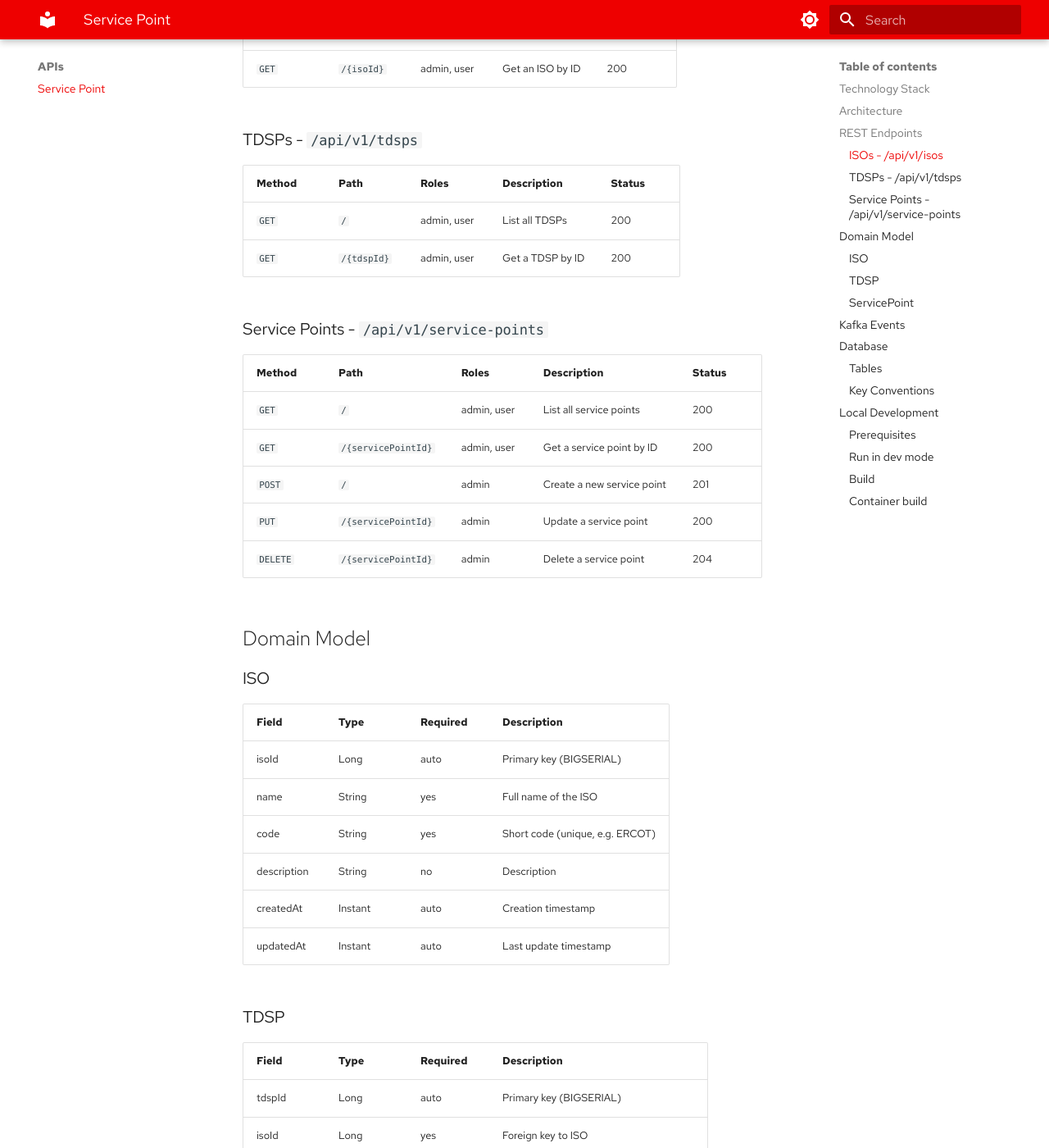
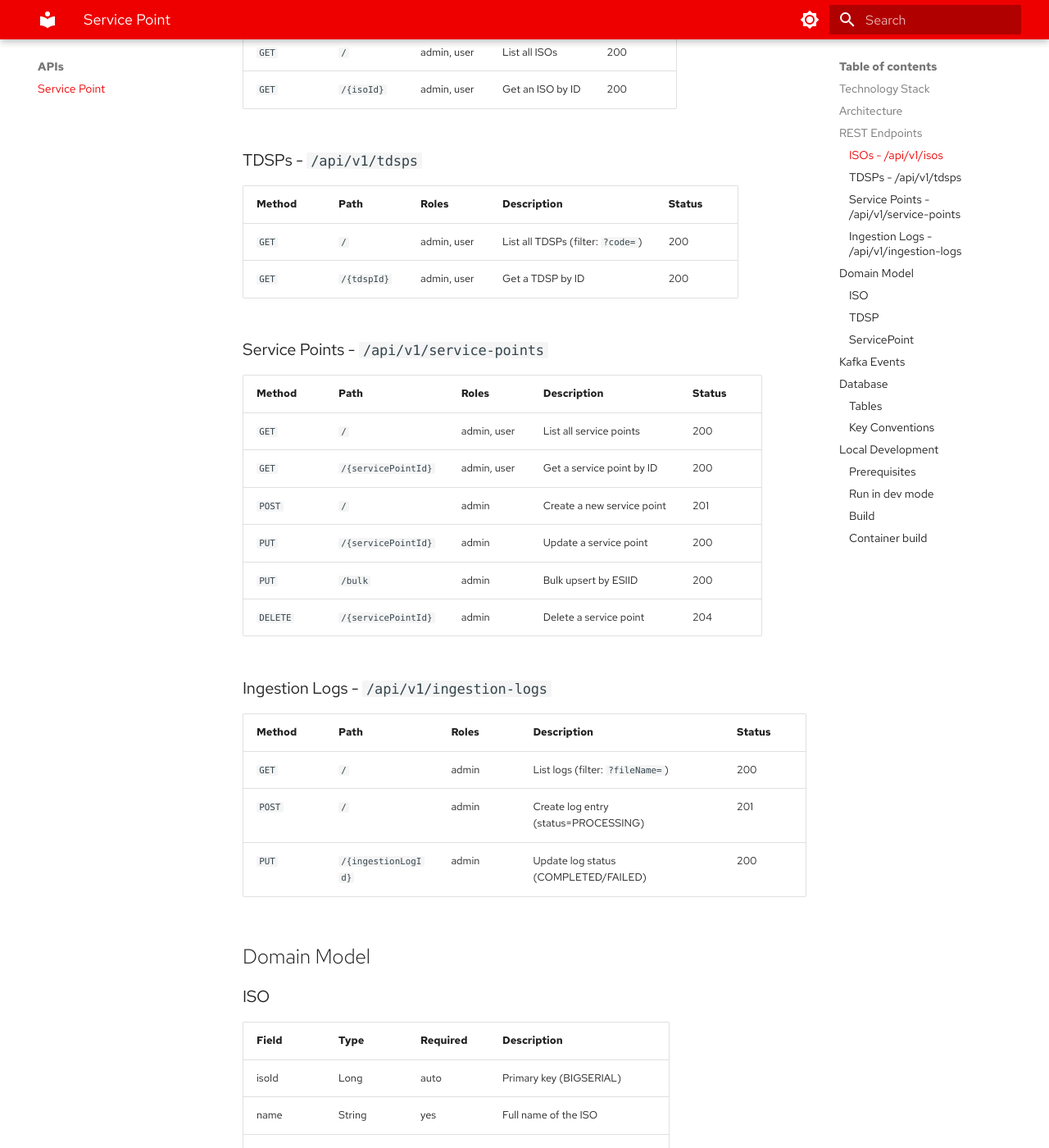
Before and after one commit to ossrep/ossrep.github.io, an MkDocs documentation site: the page built from docs/apis/service-point.md, in a window 1280 px wide and 1400 px high, scrolled down 1307 px. Shown: the whole window at 82% size. Built offline with MkDocs 1.6.1 and Material for MkDocs 9.7.7, drawn with Linux system fonts in a browser that asks for light colours; some web fonts are replaced; some of the changed text lies outside the part shown.

Commit message:
Add job-ercot-esiid to project list, update service-point endpoints
Add bulk upsert, TDSP code filter, and ingestion log endpoints to
service-point docs. Note ingestion logic now lives in job-ercot-esiid.

Co-authored-by: Cursor <cursoragent@cursor.com>

```diff
--- a/docs/apis/service-point.md
+++ b/docs/apis/service-point.md
@@ -22,7 +22,7 @@ The API follows a three-tier architecture:
 - **Repository layer** (`com.ossrep.servicepoint.repository`) - JPA entities, Panache repositories
 - **ISO layer** (`com.ossrep.servicepoint.iso`) - ISO reference data (read-only)
 - **TDSP layer** (`com.ossrep.servicepoint.tdsp`) - TDSP reference data (read-only)
-- **Ingestion layer** (`com.ossrep.servicepoint.ingestion`) - ERCOT ESIID data ingestion
+- **Ingestion layer** (`com.ossrep.servicepoint.ingestion`) - Ingestion log tracking (ERCOT ingestion logic lives in [job-ercot-esiid](https://github.com/ossrep/job-ercot-esiid))
 
 ## REST Endpoints
 
@@ -37,10 +37,10 @@ All endpoints are secured with OIDC and require appropriate roles.
 
 ### TDSPs - `/api/v1/tdsps`
 
-| Method   | Path           | Roles        | Description          | Status |
-| -------- | -------------- | ------------ | -------------------- | ------ |
-| `GET`    | `/`            | admin, user  | List all TDSPs       | 200    |
-| `GET`    | `/{tdspId}`    | admin, user  | Get a TDSP by ID     | 200    |
+| Method   | Path           | Roles        | Description                        | Status |
+| -------- | -------------- | ------------ | ---------------------------------- | ------ |
+| `GET`    | `/`            | admin, user  | List all TDSPs (filter: `?code=`)  | 200    |
+| `GET`    | `/{tdspId}`    | admin, user  | Get a TDSP by ID                   | 200    |
 
 ### Service Points - `/api/v1/service-points`
 
@@ -50,7 +50,16 @@ All endpoints are secured with OIDC and require appropriate roles.
 | `GET`    | `/{servicePointId}`    | admin, user  | Get a service point by ID    | 200    |
 | `POST`   | `/`                    | admin        | Create a new service point   | 201    |
 | `PUT`    | `/{servicePointId}`    | admin        | Update a service point       | 200    |
+| `PUT`    | `/bulk`                | admin        | Bulk upsert by ESIID         | 200    |
 | `DELETE` | `/{servicePointId}`    | admin        | Delete a service point       | 204    |
+
+### Ingestion Logs - `/api/v1/ingestion-logs`
+
+| Method   | Path                    | Roles  | Description                                   | Status |
+| -------- | ----------------------- | ------ | --------------------------------------------- | ------ |
+| `GET`    | `/`                     | admin  | List logs (filter: `?fileName=`)              | 200    |
+| `POST`   | `/`                     | admin  | Create log entry (status=PROCESSING)          | 201    |
+| `PUT`    | `/{ingestionLogId}`     | admin  | Update log status (COMPLETED/FAILED)          | 200    |
 
 ## Domain Model
 
```
Also changed, not shown: docs/index.md (+1 -0 lines).
